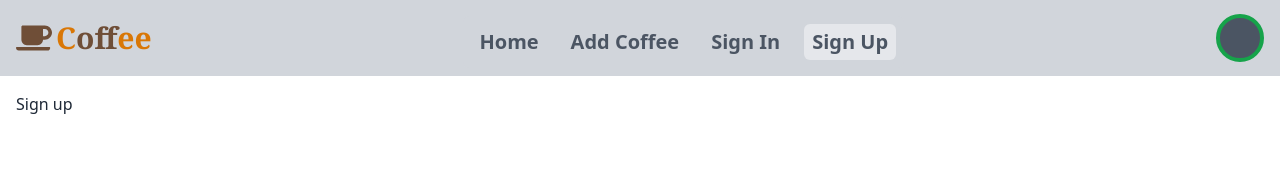
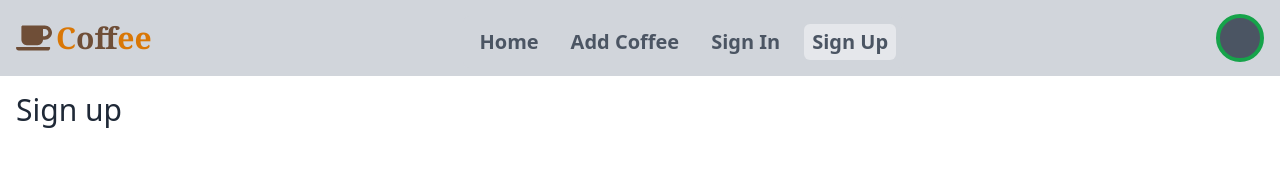
Before and after one commit to shifatshuvo/cofee-store-2-FrontEnd, a React (Vite) app: page /sign-up in a window 1280 px wide. Shown: the top 182 px of the page. Built offline with nearby package versions, Linux system fonts and the light colour scheme.

Commit message:
after add signup

```diff
--- a/src/components/auth/SignUp.jsx
+++ b/src/components/auth/SignUp.jsx
@@ -2,7 +2,7 @@
 const SignUp = () => {
   return (
     <div>
-      <p>Sign up</p>
+      <h3 className="text-3xl">Sign up</h3>
     </div>
   );
 };
```
